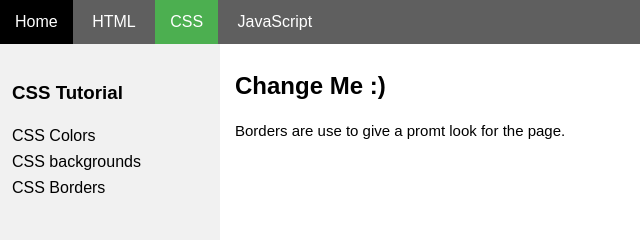
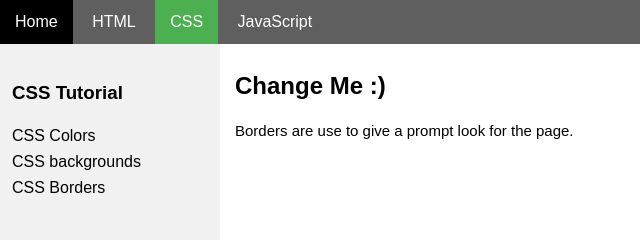
Before and after one commit to brettl1991/w3school-replica, a website: page src/css/borders/index.pug in a window 1280 px wide. Shown: the top 240 px of the page, 0-640 px from the left. Drawn offline with nearby package versions, Linux system fonts and the light colour scheme; files that its build step writes are made by us from their sources.

Commit message:
Fixing typo

```diff
--- a/src/css/borders/index.pug
+++ b/src/css/borders/index.pug
@@ -3,7 +3,7 @@ extends ../../_component/layout/template
 block cool-config
   -
     var myTitle = 'Change Me :)';
-    var myDescription ='Borders are use to give a promt look for the page.';
+    var myDescription ='Borders are use to give a prompt look for the page.';
     var landingPage = 'CSS';
     var activeLink = '/css/borders';
 
```
